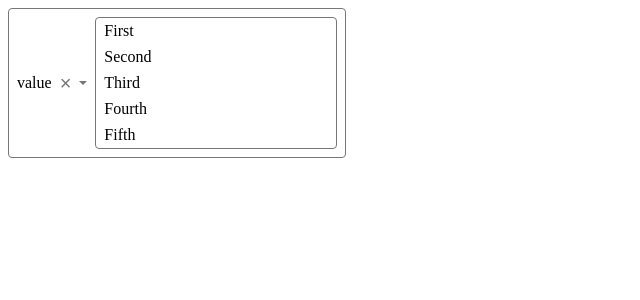
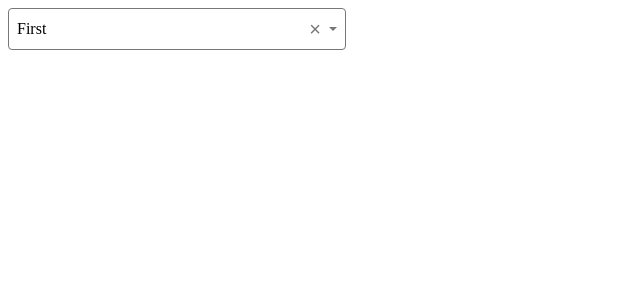
Before and after one commit to hamzatalha77/react-vite-typescript-select-components, a React (Vite) app: page / in a window 1280 px wide. Shown: the top 300 px of the page, without its empty margins (0-640 px from the left). Built offline with nearby package versions, Linux system fonts and the light colour scheme.

Commit message:
commit buttons

```diff
--- a/src/App.tsx
+++ b/src/App.tsx
@@ -1,3 +1,4 @@
+import { useState } from 'react'
 import { Select } from './Select'
 
 const options = [
@@ -8,9 +9,12 @@
   { label: 'Fifth', value: 5 },
 ]
 function App() {
+  const [value, setValue] = useState<(typeof options)[0] | undefined>(
+    options[0]
+  )
   return (
     <>
-      <Select options={options} />
+      <Select options={options} value={value} onChange={(o) => setValue(o)} />
     </>
   )
 }
--- a/src/Select.tsx
+++ b/src/Select.tsx
@@ -1,5 +1,5 @@
 import styles from './select.module.css'
-
+import { useState } from 'react'
 type SelectOption = {
   label: string
   value: any
@@ -10,12 +10,30 @@
   onChange: (value: SelectOption | undefined) => void
 }
 export function Select({ value, onChange, options }: SelectProps) {
+  const [isOpen, setIsOpen] = useState(false)
+
+  const clearOptions = () => {
+    onChange(undefined)
+  }
   return (
-    <div tabIndex={0} className={styles.container}>
-      <span className={styles.value}>value</span>
-      <button className={styles['clear-btn']}>&times;</button>
+    <div
+      onBlur={() => setIsOpen(false)}
+      onClick={() => setIsOpen((prev) => !prev)}
+      tabIndex={0}
+      className={styles.container}
+    >
+      <span className={styles.value}>{value?.label}</span>
+      <button
+        onClick={(e) => {
+          e.stopPropagation()
+          clearOptions()
+        }}
+        className={styles['clear-btn']}
+      >
+        &times;
+      </button>
       <div className={styles.caret}></div>
-      <ul className={`${styles.options} ${styles.show}`}>
+      <ul className={`${styles.options} ${isOpen ? styles.show : ''}`}>
         {options.map((option) => (
           <li key={option.label} className={styles.option}>
             {option.label}
--- a/src/select.module.css
+++ b/src/select.module.css
@@ -15,6 +15,9 @@
 }
 .value {
   flex-grow: 1;
+  display: flex;
+  gap: 0.5em;
+  flex-wrap: wrap;
 }
 .clear-btn {
   background: none;
@@ -40,6 +43,7 @@
   border-top-color: #777;
 }
 .options {
+  position: absolute;
   margin: 0;
   padding: 0;
   list-style: none;
@@ -50,7 +54,7 @@
   border-radius: 0.25em;
   width: 100%;
   left: 0;
-  top: calc(100%+0.25em);
+  top: calc(100% + 0.25em);
   background-color: white;
   z-index: 100;
 }
```
